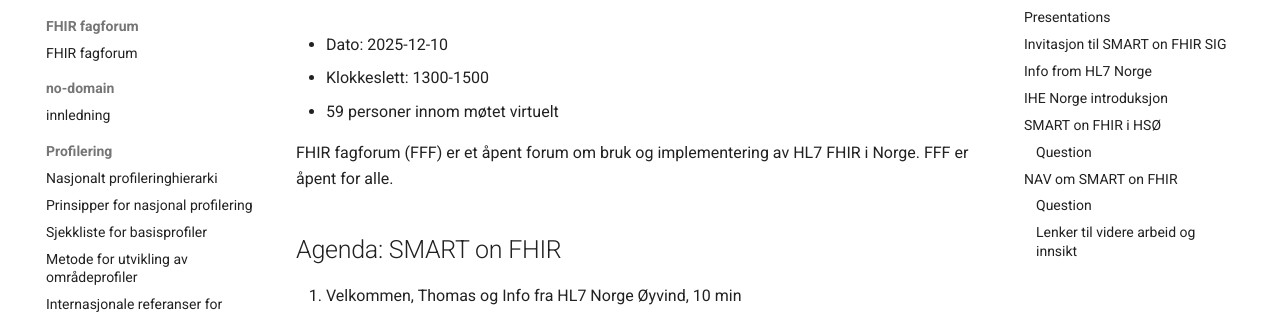
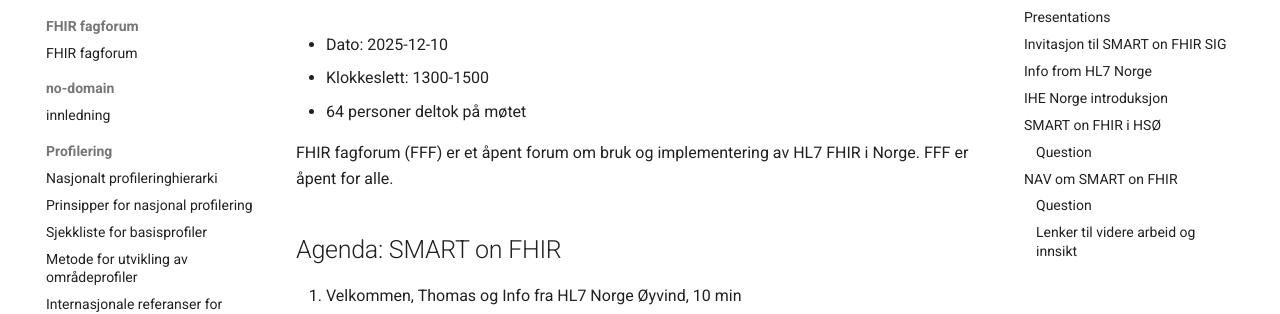
Before and after one commit to HL7Norway/best-practice, an MkDocs documentation site: the page built from docs/FHIR-faglig-forum/_referat/2026-02-11-referat.md, in a window 1280 px wide and 900 px high. Shown: the part 148-462 px from the top of the window. Built offline with MkDocs 1.6.1 and Material for MkDocs 9.7.7, drawn with Linux system fonts in a browser that asks for light colours; comment, search, counter and statistics services are not loaded.

Commit message:
møtedeltakelse

```diff
--- a/docs/FHIR-faglig-forum/_referat/2026-02-11-referat.md
+++ b/docs/FHIR-faglig-forum/_referat/2026-02-11-referat.md
@@ -10,7 +10,7 @@ tema: SMART on FHIR
 
 * Dato: 2025-12-10
 * Klokkeslett: 1300-1500
-* 59 personer innom møtet virtuelt
+* 64 personer deltok på møtet
 
 FHIR fagforum (FFF) er et åpent forum om bruk og implementering av HL7 FHIR i Norge. FFF er åpent for alle.
 
```
